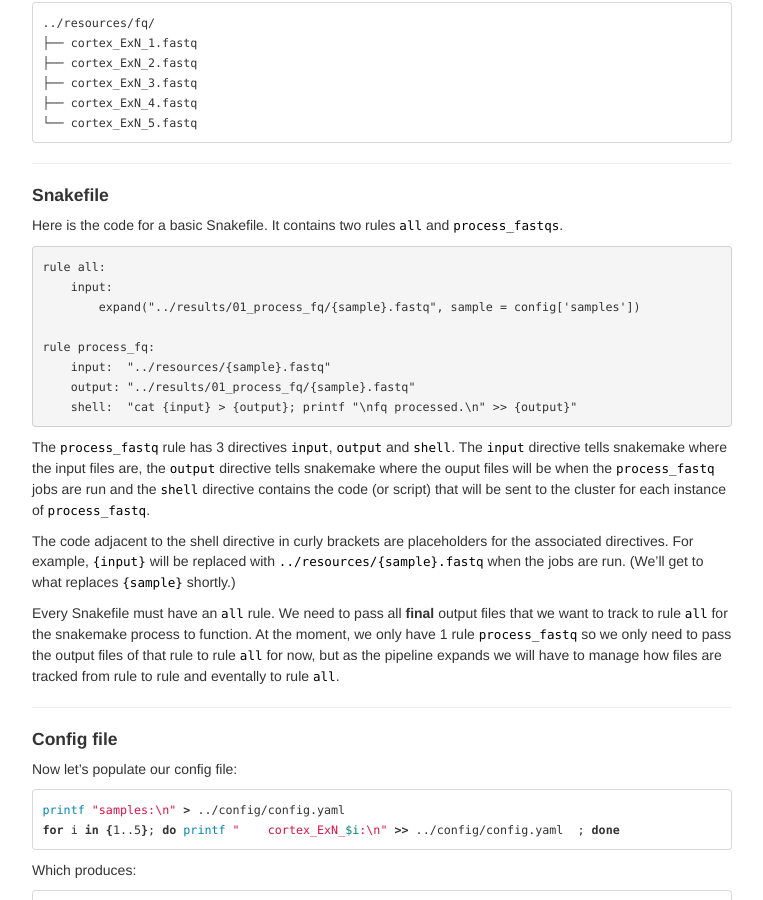
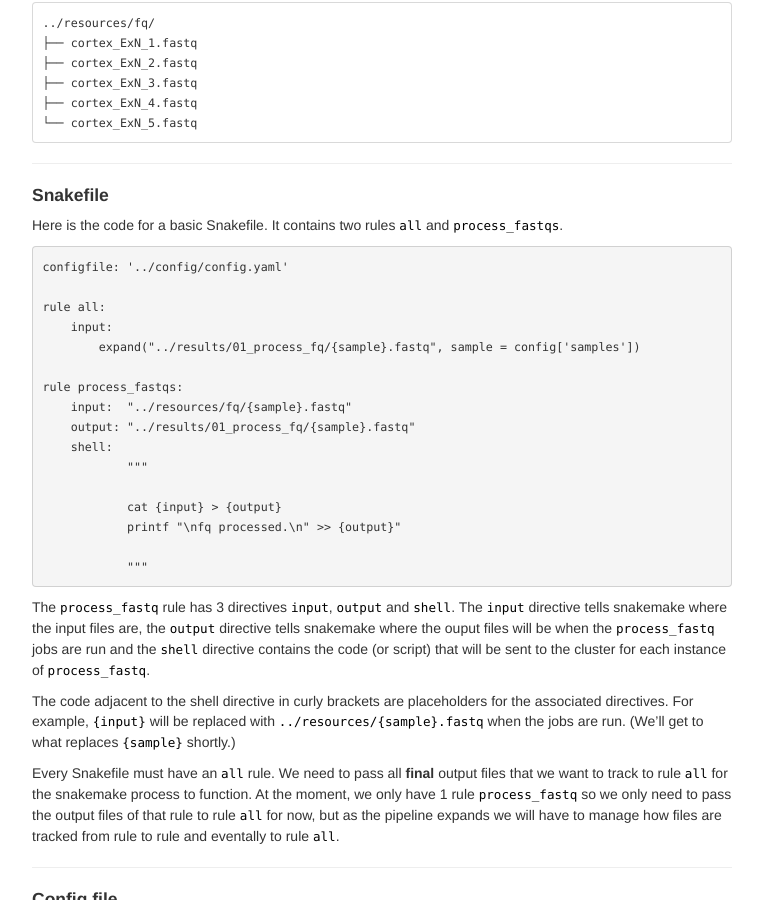
Before and after one commit to Dazcam/Bioinformatics-tutorials, a Jekyll site: the page built from pages/snakemake/run_basic_process.md, in a window 1280 px wide and 900 px high, scrolled down 524 px. Shown: the whole window, without its empty margins (258-1021 px from the left). Built offline with Jekyll 4.4.1, drawn with Linux system fonts in a browser that asks for light colours.

Commit message:
Update snake file

````diff
--- a/pages/snakemake/run_basic_process.md
+++ b/pages/snakemake/run_basic_process.md
@@ -43,14 +43,22 @@ Which should create the following:
 Here is the code for a basic Snakefile. It contains two rules `all` and `process_fastqs`.
 
 ```snakemake
+configfile: '../config/config.yaml'
+
 rule all:
     input:
-        expand("../results/01_process_fq/{sample}.fastq", sample = config['samples'])
+	expand("../results/01_process_fq/{sample}.fastq", sample = config['samples'])
 
-rule process_fq:
-    input:  "../resources/{sample}.fastq"
+rule process_fastqs:
+    input:  "../resources/fq/{sample}.fastq"
     output: "../results/01_process_fq/{sample}.fastq"
-    shell:  "cat {input} > {output}; printf "\nfq processed.\n" >> {output}"
+    shell:
+            """
+
+            cat {input} > {output}
+            printf "\nfq processed.\n" >> {output}"
+
+            """
 ```
 
 The `process_fastq` rule has 3 directives `input`, `output` and `shell`. The `input` directive
````
